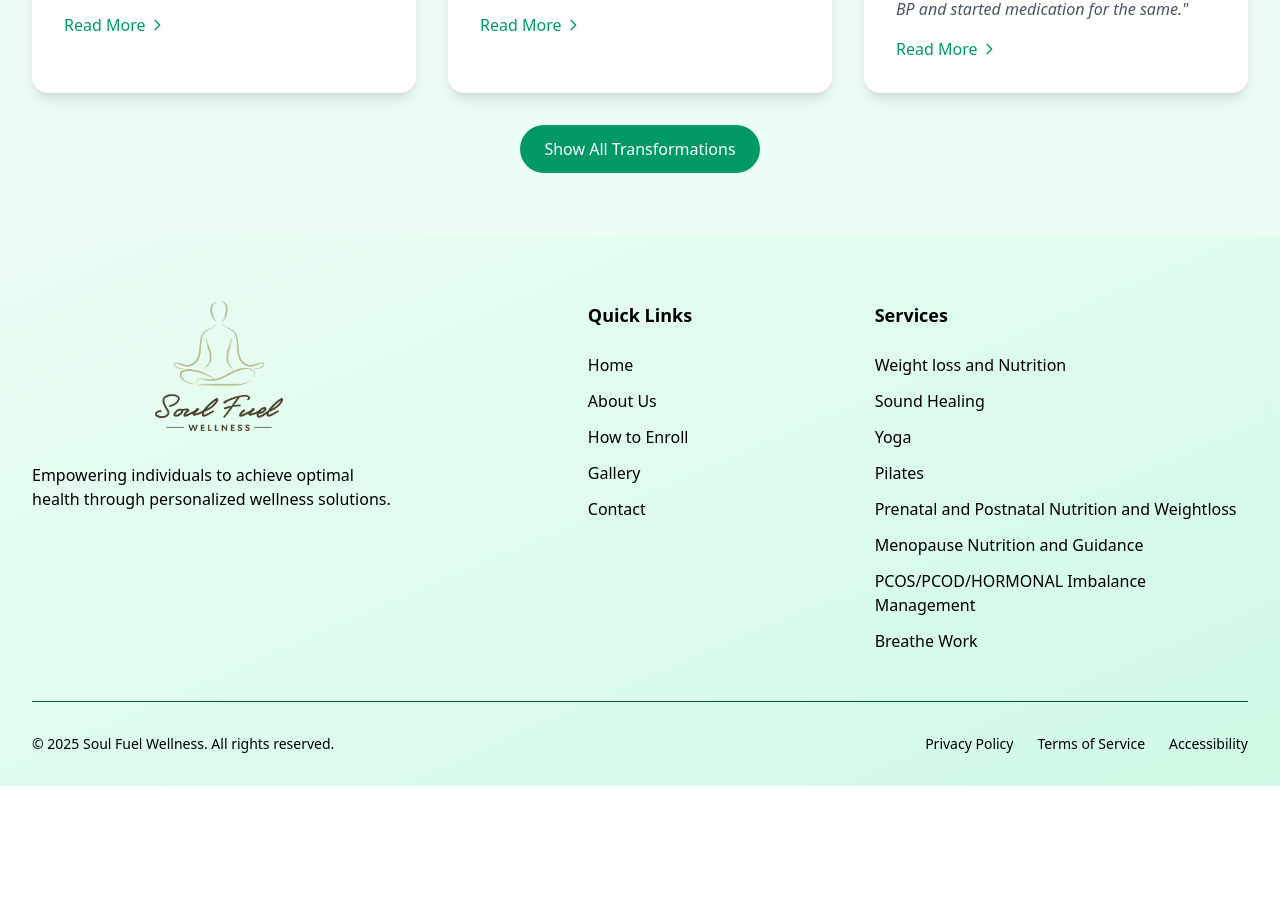
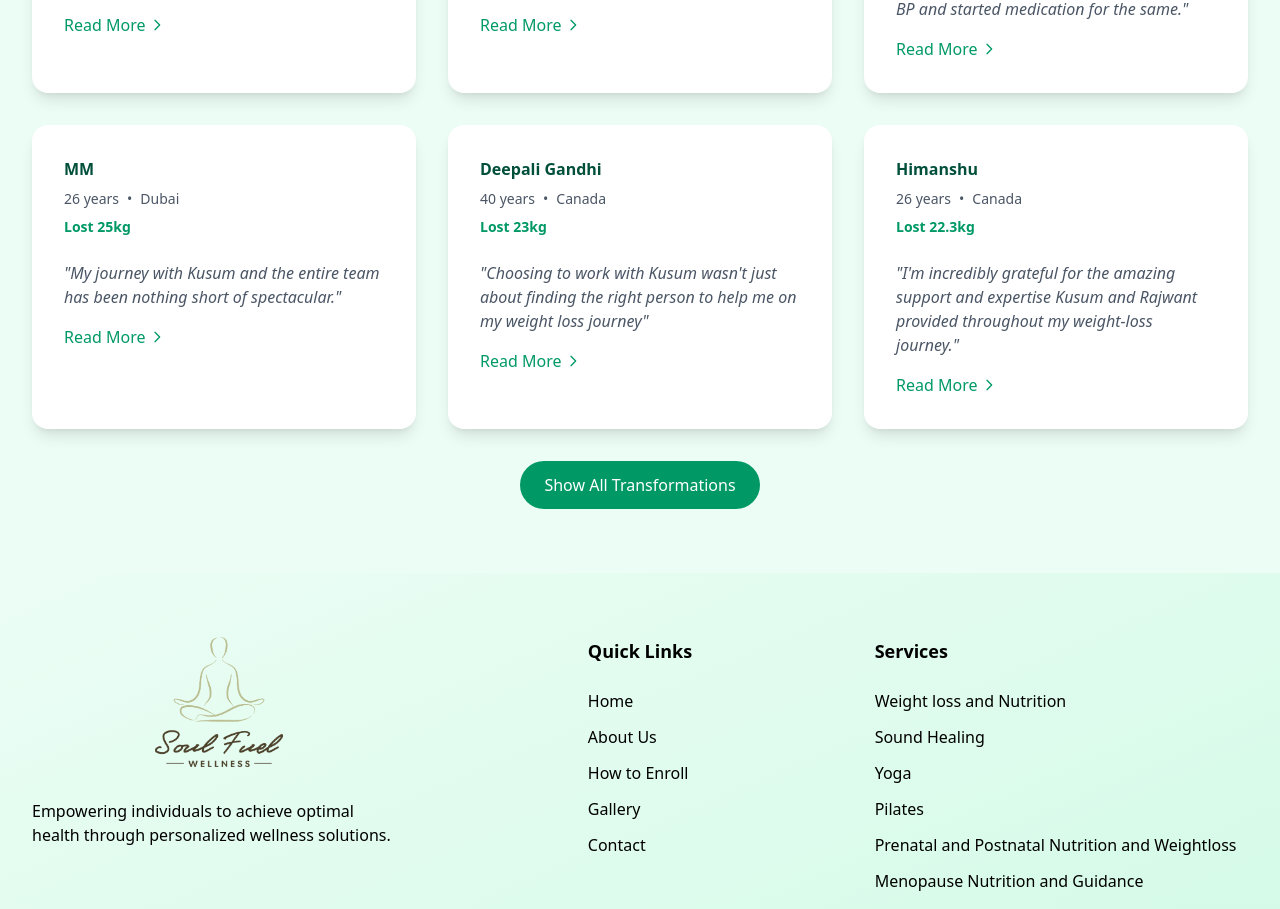
Before and after one commit to AmanMishra0987/nutri, a React (Vite) app: page / in a window 1280 px wide. Shown: the part 3980-4889 px from the top of the page. Before the commit the page ends 4766 px from the top, so only its background shows below. Built offline with nearby package versions, Linux system fonts and the light colour scheme.

Commit message:
Increase visible cards limit from 3 to 6

```diff
--- a/src/pages/Home.jsx
+++ b/src/pages/Home.jsx
@@ -248,7 +248,7 @@ function Home() {
     return getWeightValue(b.weightLost) - getWeightValue(a.weightLost);
   });
 
-  const visibleCards = showAll ? sortedTransformations : sortedTransformations.slice(0, 3);
+  const visibleCards = showAll ? sortedTransformations : sortedTransformations.slice(0, 6);
 
   // Handle scroll to change navbar background after hero section
   useEffect(() => {
```
